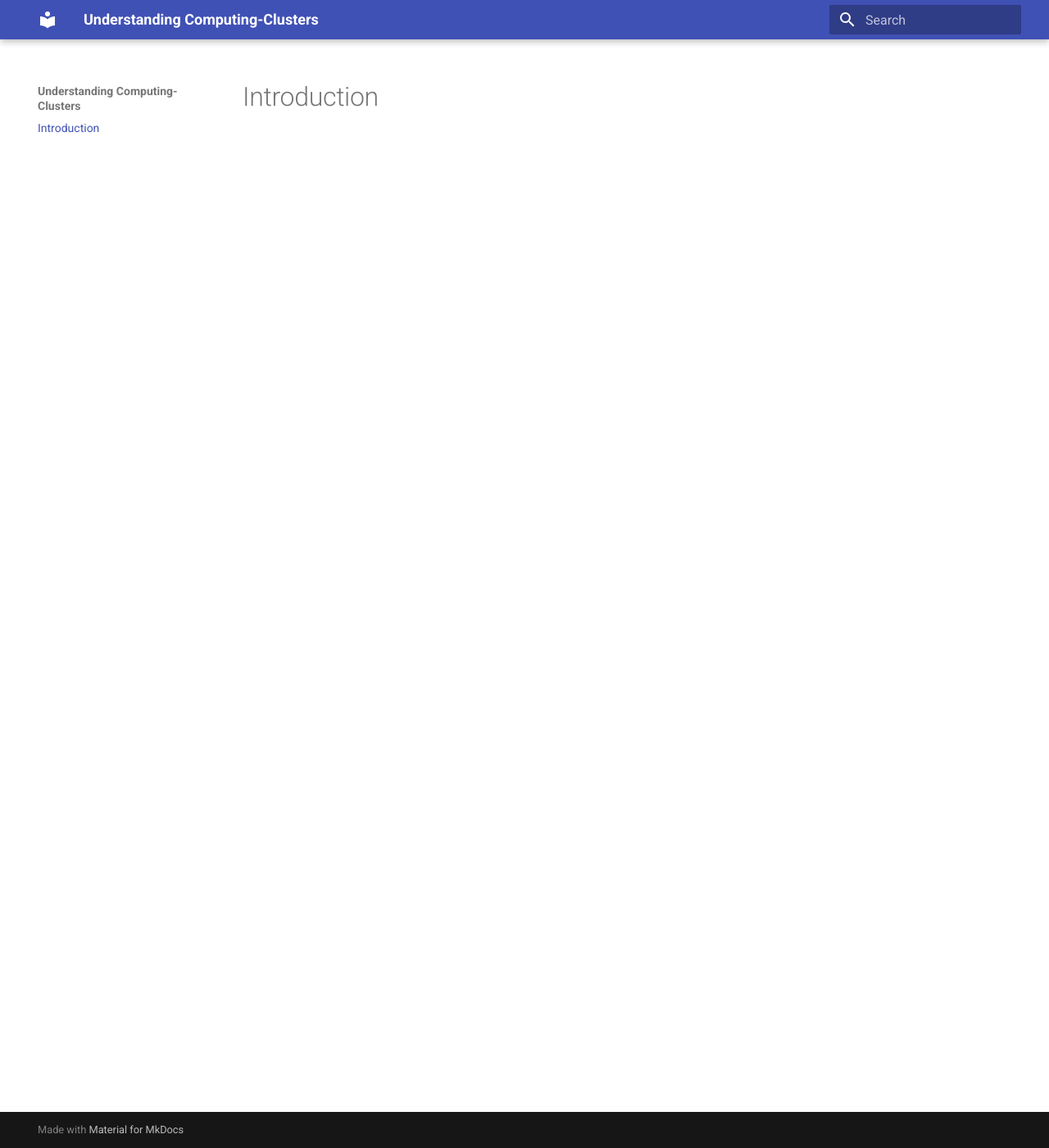
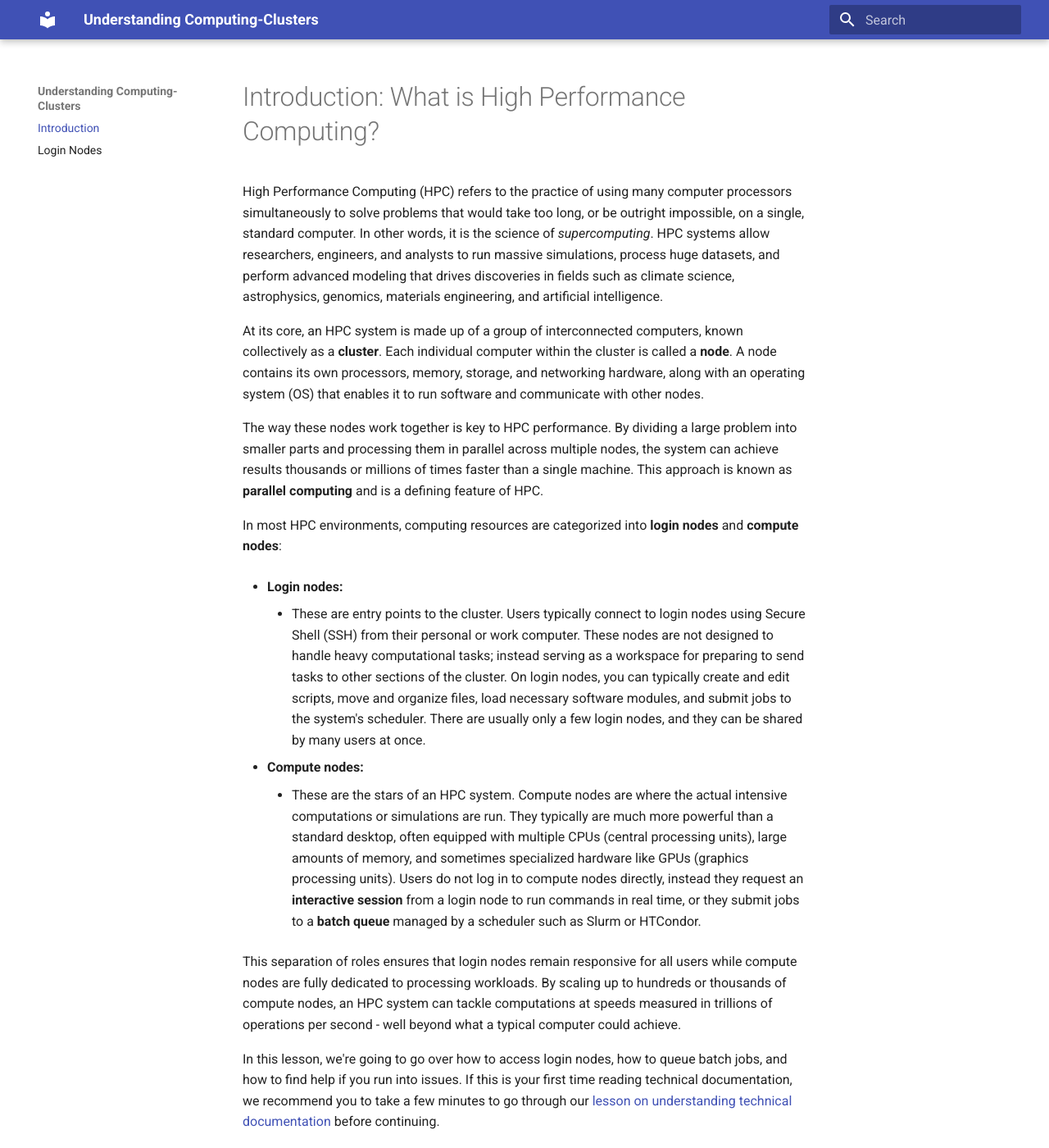
Before and after one commit to det-lab/computing-clusters, an MkDocs documentation site: the page built from docs/index.md, in a window 1280 px wide and 1400 px high. Shown: the whole window at 82% size. Built offline with MkDocs 1.6.1 and Material for MkDocs 9.7.7, drawn with Linux system fonts in a browser that asks for light colours; some of the changed text lies outside the part shown.

Commit message:
Introduction and first section

```diff
--- a/docs/index.md
+++ b/docs/index.md
@@ -1 +1,24 @@
-# Introduction
+# Introduction: What is High Performance Computing?
+High Performance Computing (HPC) refers to the practice of using many computer processors simultaneously to solve problems that would take too long, or be outright impossible, on a single, standard computer. In other words, it is the science of *supercomputing*. HPC systems allow researchers, engineers, and analysts to run massive simulations, process huge datasets, and perform advanced modeling that drives discoveries in fields such as climate science, astrophysics, genomics, materials engineering, and artificial intelligence.
+
+At its core, an HPC system is made up of a group of interconnected computers, known collectively as a **cluster**. Each individual computer within the cluster is called a **node**. A node contains its own processors, memory, storage, and networking hardware, along with an operating system (OS) that enables it to run software and communicate with other nodes.
+
+The way these nodes work together is key to HPC performance. By dividing a large problem into smaller parts and processing them in parallel across multiple nodes, the system can achieve results thousands or millions of times faster than a single machine. This approach is known as **parallel computing** and is a defining feature of HPC.
+
+In most HPC environments, computing resources are categorized into **login nodes** and **compute nodes**:
+
+* **Login nodes:**
+
+     * These are entry points to the cluster. Users typically connect to login nodes using Secure Shell (SSH) from their personal or work computer. These nodes are not designed to handle heavy computational tasks; instead serving as a workspace for preparing to send tasks to other sections of the cluster. On login nodes, you can typically create and edit scripts, move and organize files, load necessary software modules, and submit jobs to the system's scheduler. There are usually only a few login nodes, and they can be shared by many users at once.
+
+* **Compute nodes:**
+
+    * These are the stars of an HPC system. Compute nodes are where the actual intensive computations or simulations are run. They typically are much more powerful than a standard desktop, often equipped with multiple CPUs (central processing units), large amounts of memory, and sometimes specialized hardware like GPUs (graphics processing units). Users do not log in to compute nodes directly, instead they request an **interactive session** from a login node to run commands in real time, or they submit jobs to a **batch queue** managed by a scheduler such as Slurm or HTCondor.
+
+This separation of roles ensures that login nodes remain responsive for all users while compute nodes are fully dedicated to processing workloads. By scaling up to hundreds or thousands of compute nodes, an HPC system can tackle computations at speeds measured in trillions of operations per second - well beyond what a typical computer could achieve.
+
+In this lesson, we're going to go over how to access login nodes, how to queue batch jobs, and how to find help if you run into issues. If this is your first time reading technical documentation, we recommend you to take a few minutes to go through our [lesson on understanding technical documentation](https://det-lab.github.io/reading-documentation/) before continuing.
+
+---
+
+[Click here](01_login_nodes.md) to continue to the next section where we will explain how to access login nodes.
--- a/mkdocs.yml
+++ b/mkdocs.yml
@@ -1,6 +1,7 @@
 site_name: Understanding Computing-Clusters
 nav:
   - Introduction: index.md
+  - Login Nodes: 01_login_nodes.md
 
 theme:
   name: material
```
Also changed, not shown: docs/01_login_nodes.md (added, +51 -0 lines).
